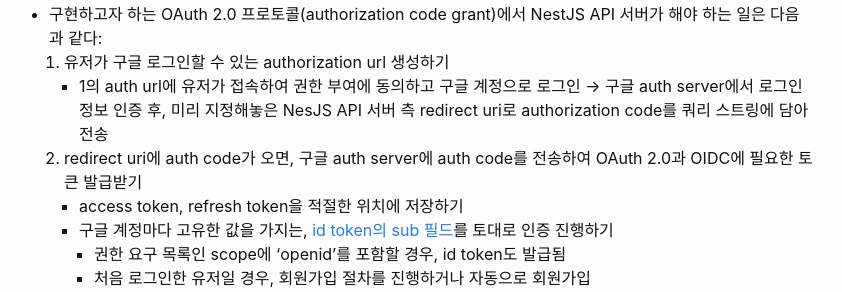
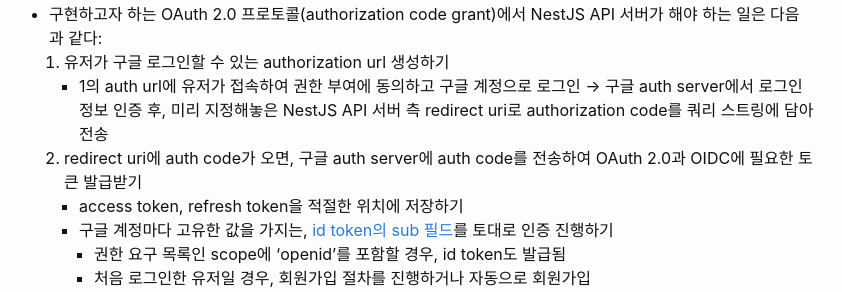
Before and after one commit to cloneot/cloneot.github.io, a Jekyll site: the page built from _posts/2024-12-11-nestjs-passport-google-oauth2.md, in a window 1280 px wide and 900 px high, scrolled down 1088 px. Shown: the part 184-476 px from the top of the window, without its empty margins (216-1058 px from the left). Built offline with Jekyll 4.4.1, drawn with Linux system fonts in a browser that asks for light colours.

Commit message:
Update 2024-12-11-nestjs-passport-google-oauth2.md

```diff
--- a/_posts/2024-12-11-nestjs-passport-google-oauth2.md
+++ b/_posts/2024-12-11-nestjs-passport-google-oauth2.md
@@ -55,7 +55,7 @@
 
 - 구현하고자 하는 OAuth 2.0 프로토콜(authorization code grant)에서 NestJS API 서버가 해야 하는 일은 다음과 같다:
   1. 유저가 구글 로그인할 수 있는 authorization url 생성하기
-     - 1의 auth url에 유저가 접속하여 권한 부여에 동의하고 구글 계정으로 로그인 → 구글 auth server에서 로그인 정보 인증 후, 미리 지정해놓은 NesJS API 서버 측 redirect uri로 authorization code를 쿼리 스트링에 담아 전송
+     - 1의 auth url에 유저가 접속하여 권한 부여에 동의하고 구글 계정으로 로그인 → 구글 auth server에서 로그인 정보 인증 후, 미리 지정해놓은 NestJS API 서버 측 redirect uri로 authorization code를 쿼리 스트링에 담아 전송
   2. redirect uri에 auth code가 오면, 구글 auth server에 auth code를 전송하여 OAuth 2.0과 OIDC에 필요한 토큰 발급받기
      - access token, refresh token을 적절한 위치에 저장하기
      - 구글 계정마다 고유한 값을 가지는, [id token의 sub 필드](https://developers.google.com/identity/openid-connect/openid-connect#an-id-tokens-payload)를 토대로 인증 진행하기
```
